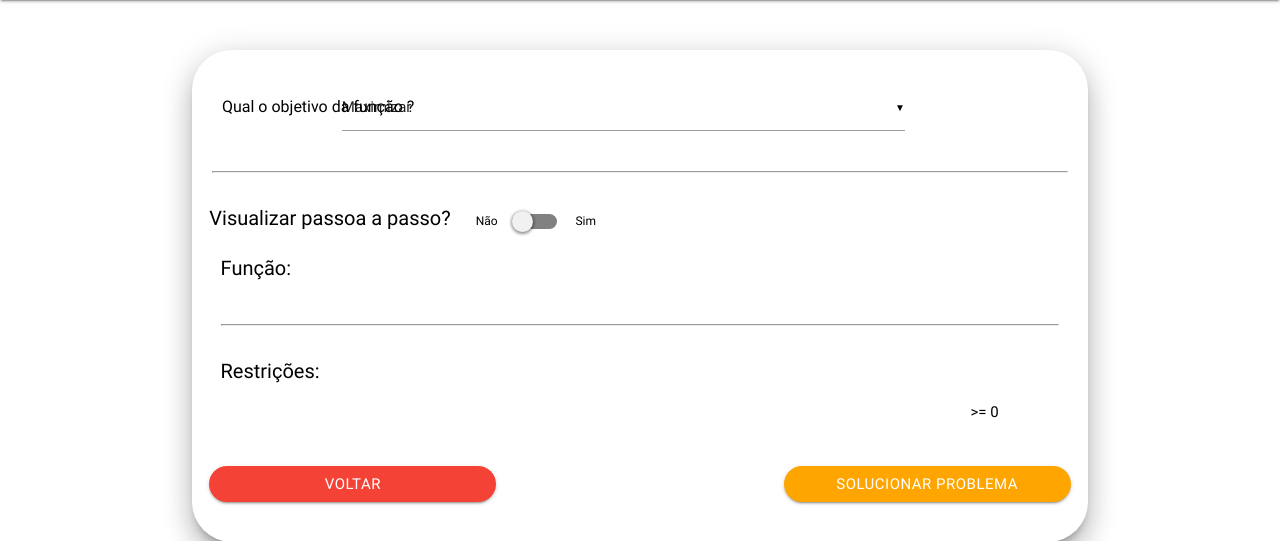
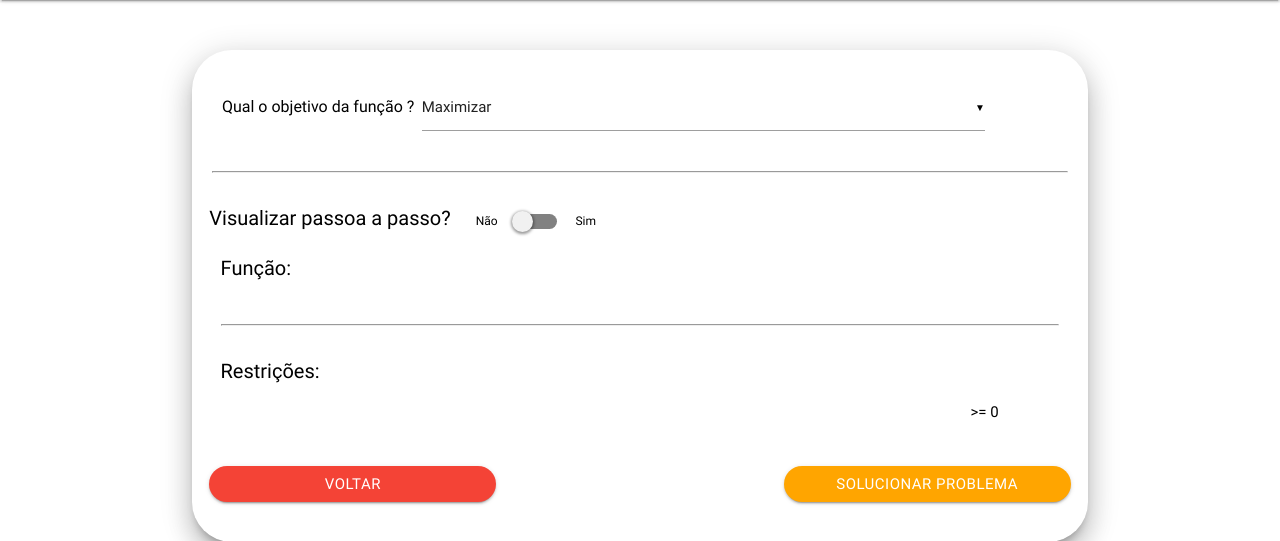
Before and after one commit to ViniMapelli/T4L4Solutions, a PHP site: page /input.php in a window 1280 px wide. Shown: the part 64-605 px from the top of the page. Run offline with PHP 8.4, Linux system fonts and the light colour scheme; data that the repository does not hold is empty.

Commit message:
Correcao de frontend

```diff
--- a/Restricao.php
+++ b/Restricao.php
@@ -43,7 +43,7 @@ class Restricao extends Decisao
             echo '<div id="listaRestricoes" class="row col s12">';
                 $this->getFuncaoRestricao($i);
                 echo '<div class="input-field col s1">';
-                    //echo '<label name=opcaoRestricao[]" id="opcaoRestricao"> <= </label>';
+                    /*echo '<label name="opcaoRestricao[]" id="opcaoRestricao" value="1"> <= </label>';*/
                     echo '<select name="opcaoRestricao[]" id="opcaoRestricao">';
                         echo '<option value="1" selected><=</option>';
                     echo '</select>';
--- a/input.php
+++ b/input.php
@@ -20,7 +20,7 @@
                     <div class="col l3">
                         <label style="font-size:16px; position:relative; top:25px; left:10px; color:black;">Qual o objetivo da função ?</label>
                     </div>
-                    <div class="input-field col l8 m6 s3" style="right:90px">
+                    <div class="input-field col l8 m6 s3" style="right:10px">
                         <select name="funcao" id="funcao">
                             <option value="1" selected>Maximizar</option>
                             <!-- <option value="2">Minimizar</option> -->
--- a/problem.php
+++ b/problem.php
@@ -96,6 +96,8 @@
                     echo '<p>'.$value[0].' = '.$value[1];
                 ?>
             </div>
+            <!-- ############################ -->
+            <!--
             <div class="col l4 m2 s1">
                 <h6 class="border">Não Básicas</h6>
                 <?php $simplex->restoSolucao(); ?>
@@ -132,7 +134,8 @@
                     ?>
                 </tbody>
             </table>
-        </div>
+        </div>-->
+        <!-- ############### -->
     </div>
     <div class="row col s12 m6 l3">
         <div class="container">
```
